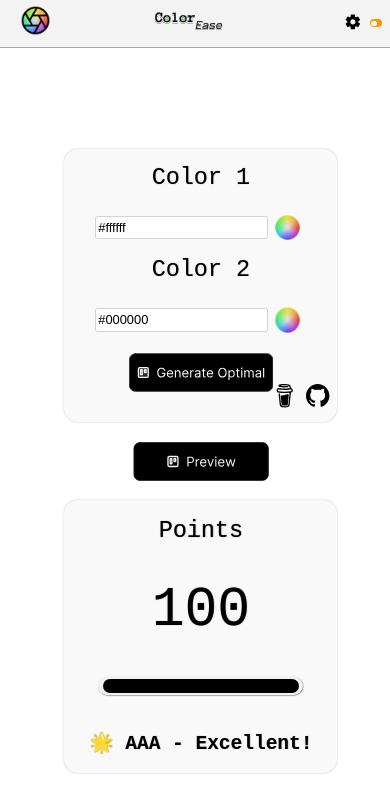
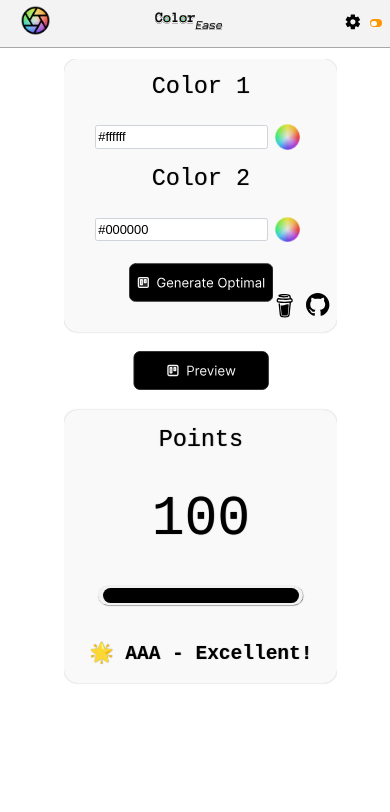
Before and after one commit to abrahammordev/ColorEase, a React (Create React App) app: page / in a window 390 px wide. Shown: the top 812 px of the page. Built offline with nearby package versions, Linux system fonts and the light colour scheme.

Commit message:
Adjust MainFunctionalities layout for improved mobile responsiveness with MobilePreview and components visibility

```diff
--- a/src/components/styles.module/MainFunctionalities.module.css
+++ b/src/components/styles.module/MainFunctionalities.module.css
@@ -8,11 +8,11 @@
 @media (max-width: 700px) {
   .mainFunctionalities {
     display: flex;
-    height: 100vh;
+    min-height: 100vh;
     flex-direction: column;
     align-items: center;
-    justify-content: center;
     gap: 5vw;
-    margin-top: 10vw;
+    margin-top: 15vw;
+    overflow-y: auto;
   }
 }
```
